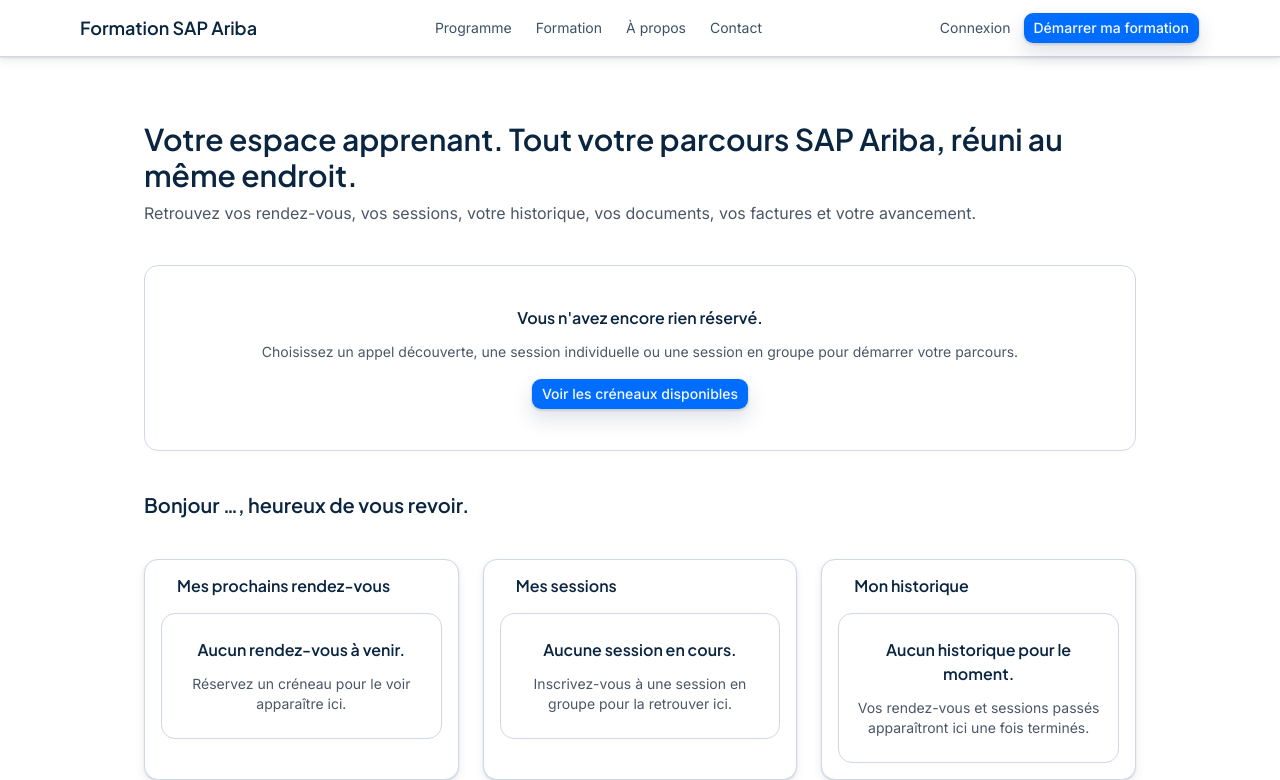
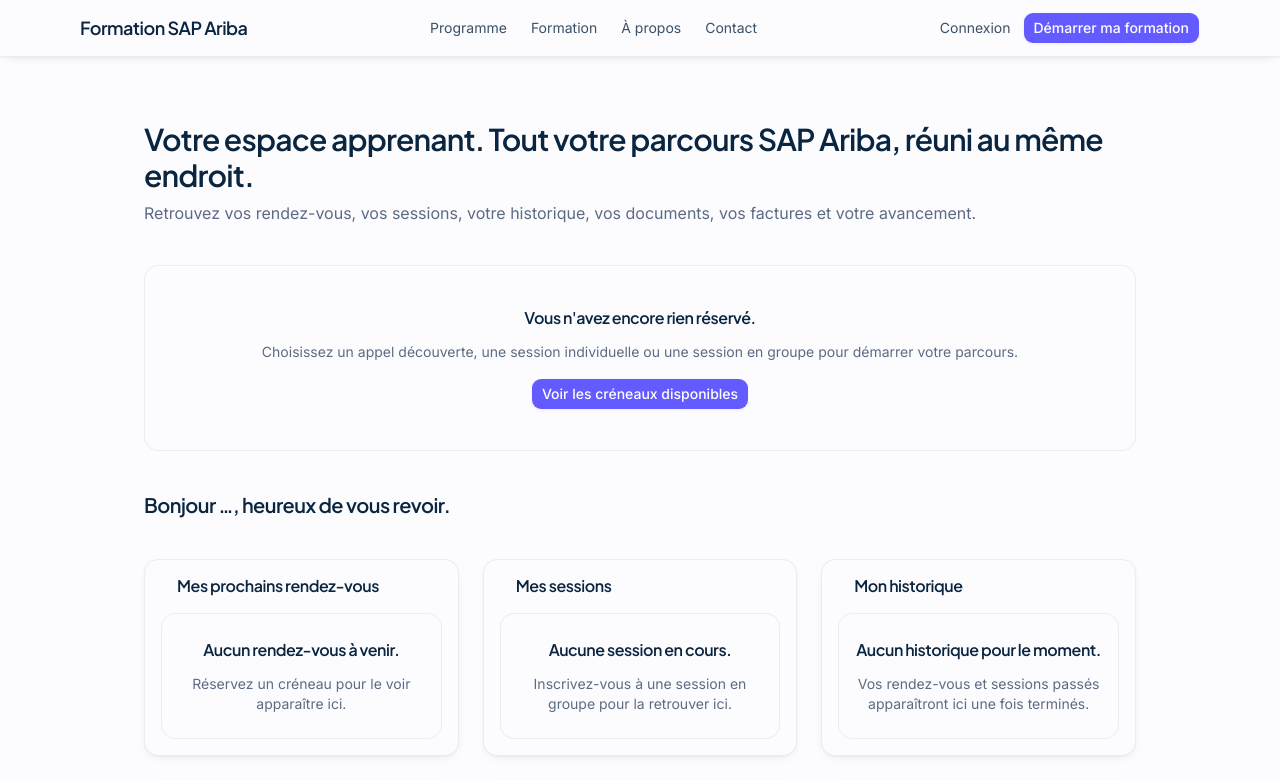
Before and after one commit to aimranee/ElearningAriba, a Next.js app: page /espace in a window 1280 px wide. Shown: the top 780 px of the page. Built offline with nearby package versions, Linux system fonts and the light colour scheme.

Commit message:
#feat: adopt violet design token palette and add shadow-brand tier

```diff
--- a/src/app/globals.css
+++ b/src/app/globals.css
@@ -54,11 +54,13 @@
   --ease-brand: cubic-bezier(0.16, 1, 0.3, 1);
   --duration-base: 220ms;
 
-  /* D-18: four paired shadow tiers — a 1px contact shadow plus a large soft one. */
-  --shadow-1: var(--shadow-contact), 0 4px 10px oklch(0.26 0.06 251 / 0.08);
-  --shadow-2: var(--shadow-contact), 0 10px 20px oklch(0.26 0.06 251 / 0.12);
-  --shadow-3: var(--shadow-contact), 0 20px 40px oklch(0.26 0.06 251 / 0.18);
-  --shadow-4: var(--shadow-contact), var(--shadow-soft);
+  /* D-06: four paired shadow tiers — a 1px contact shadow plus a large soft
+     one — plus a fifth accent tier for anything wearing the violet brand. */
+  --shadow-1: 0 1px 2px rgba(10, 37, 64, 0.04), 0 4px 14px -8px rgba(10, 37, 64, 0.18);
+  --shadow-2: 0 1px 2px rgba(10, 37, 64, 0.04), 0 24px 50px -28px rgba(10, 37, 64, 0.35);
+  --shadow-3: 0 1px 2px rgba(10, 37, 64, 0.05), 0 36px 74px -34px rgba(10, 37, 64, 0.34);
+  --shadow-4: 0 1px 2px rgba(10, 37, 64, 0.05), 0 50px 100px -50px rgba(10, 37, 64, 0.45);
+  --shadow-brand: 0 30px 60px -24px rgba(99, 91, 255, 0.45);
 
   /* CADR-05 spacing scale — explicit home rather than Tailwind's implicit default. */
   --spacing: 0.25rem;
@@ -75,48 +77,71 @@
 }
 
 :root {
-  /* Bleu / blanc / vert — direction retenue (design-exploration/README.md) */
-  --background: oklch(1 0 0);
-  --foreground: oklch(0.26 0.06 251);
-  --card: oklch(1 0 0);
-  --card-foreground: oklch(0.26 0.06 251);
-  --popover: oklch(1 0 0);
-  --popover-foreground: oklch(0.26 0.06 251);
-  --primary: oklch(0.578 0.235 260);
-  --primary-foreground: oklch(0.98 0.01 260);
-  --secondary: oklch(0.95 0.02 260);
-  --secondary-foreground: oklch(0.26 0.06 251);
-  --muted: oklch(0.95 0.02 260);
-  --muted-foreground: oklch(0.45 0.03 260);
-  --accent: oklch(0.95 0.02 260);
-  --accent-foreground: oklch(0.26 0.06 251);
-  --destructive: oklch(0.56 0.22 25);
-  --border: oklch(0.88 0.02 260);
-  --input: oklch(0.88 0.02 260);
-  --ring: var(--primary);
-  --chart-1: oklch(0.7 0.15 260);
-  --chart-2: oklch(0.6 0.15 200);
-  --chart-3: oklch(0.65 0.16 145);
-  --chart-4: oklch(0.55 0.18 300);
-  --chart-5: oklch(0.45 0.12 260);
+  /* why (D-02): #635BFF departs from CADR-05's « palette bleu / blanc / vert »
+     in the signed offer. The conflict was raised and priced; the founder
+     reaffirmed violet on 2026-08-29 and instructed it not be routed to the
+     Chief of Staff for pricing. Build as instructed — this is not an
+     oversight of CADR-05, it is a recorded, reaffirmed override. */
+  --ink: #0a2540;
+  --ink-soft: #28374b;
+  /* why: named --muted-ink, not --muted — the shadcn surface token --muted
+     (aliased by @theme inline's --color-muted) already owns that name; a
+     second --muted here would silently shadow it (F-11). */
+  --muted-ink: #5c6b82;
+  --muted2: #8a95a8;
+  --violet: #635bff;
+  --violet-l: #8b85ff;
+  --deep: #4f46e5;
+  --indigo: #4338ca;
+  --blue: #3b82f6;
+  --sky: #38bdf8;
+  --mint: #1fc79b;
+  --amber: #ffb444;
+  --lav: #f1f0ff;
+  --lav2: #f6f5ff;
+  --soft: #fbfbfe;
+  --paper: #fcfcff;
+  --border2: #f0f2f8;
+
+  /* shadcn surface aliases re-mapped onto the maquette palette (F-11) — the
+     ~15 live consumers of --primary/--success/--muted etc. keep working. */
+  --background: var(--paper);
+  --foreground: var(--ink);
+  --card: #ffffff;
+  --card-foreground: var(--ink);
+  --popover: #ffffff;
+  --popover-foreground: var(--ink);
+  --primary: var(--violet);
+  --primary-foreground: #ffffff;
+  --secondary: var(--lav);
+  --secondary-foreground: var(--deep);
+  --muted: var(--lav2);
+  --muted-foreground: var(--muted-ink);
+  --accent: var(--lav);
+  --accent-foreground: var(--deep);
+  --destructive: #ef4444;
+  --border: #e9ecf3;
+  --input: #e9ecf3;
+  --ring: var(--violet);
+  --chart-1: var(--violet);
+  --chart-2: var(--blue);
+  --chart-3: var(--mint);
+  --chart-4: var(--indigo);
+  --chart-5: var(--deep);
   --radius: 0.625rem;
-  --sidebar: oklch(0.97 0.02 260);
-  --sidebar-foreground: oklch(0.26 0.06 251);
-  --sidebar-primary: oklch(0.578 0.235 260);
-  --sidebar-primary-foreground: oklch(0.98 0.01 260);
-  --sidebar-accent: oklch(0.93 0.03 260);
-  --sidebar-accent-foreground: oklch(0.26 0.06 251);
-  --sidebar-border: oklch(0.88 0.02 260);
-  --sidebar-ring: var(--primary);
+  --sidebar: var(--soft);
+  --sidebar-foreground: var(--ink);
+  --sidebar-primary: var(--violet);
+  --sidebar-primary-foreground: #ffffff;
+  --sidebar-accent: var(--lav);
+  --sidebar-accent-foreground: var(--deep);
+  --sidebar-border: var(--border);
+  --sidebar-ring: var(--violet);
 
-  /* Vert — confirmation and success only (D-16): a slot booked, a payment through. */
-  --success: oklch(0.65 0.16 145);
-  --success-foreground: oklch(0.98 0.02 145);
-  --success-muted: oklch(0.93 0.05 145);
-
-  /* D-18 shadow ladder's two colour components. */
-  --shadow-contact: 0 1px 2px oklch(0.26 0.06 251 / 0.12);
-  --shadow-soft: 0 32px 64px oklch(0.26 0.06 251 / 0.22);
+  /* Confirmation and success only (D-16): a slot booked, a payment through. */
+  --success: var(--mint);
+  --success-foreground: #ffffff;
+  --success-muted: #e6faf3;
 }
 
 /* No dark-mode toggle exists anywhere in the app and none is in signed scope —
@@ -133,6 +158,12 @@
   }
   html {
     @apply font-sans;
+  }
+
+  /* D-07: display letter-spacing from the maquette. next/font stays the only
+     font source (D-40) — no @import, no <link> for a CDN font. */
+  .font-heading {
+    letter-spacing: -0.028em;
   }
 }
 
```
